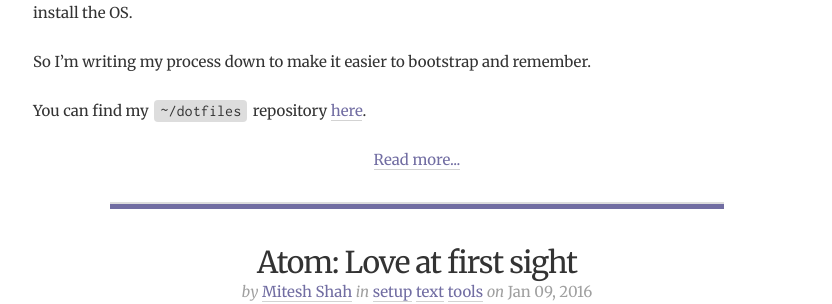
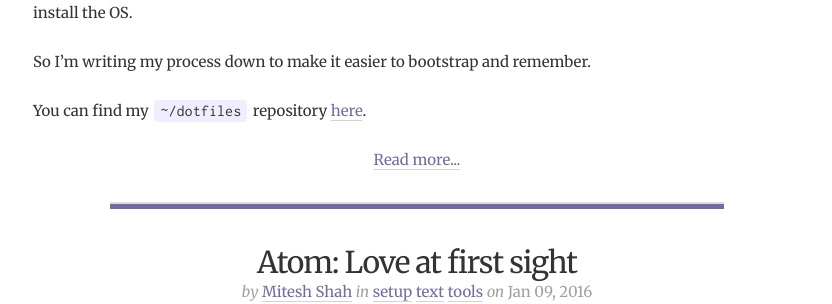
Before and after one commit to Computableverse/computableverse.github.io, a Jekyll site: the page built from index.html, in a window 1280 px wide. Shown: the part 549-853 px from the top of the page, without its empty margins (223-1055 px from the left). Built offline with Jekyll 4.4.1, drawn with Linux system fonts in a browser that asks for light colours.

Commit message:
Fixed code background.

```diff
--- a/assets/css/main.scss
+++ b/assets/css/main.scss
@@ -19,6 +19,9 @@
 
 // Code variables
 $code-font-family: "Inconsolata-g";
+$code-bg: #eef; // In accordance with _syntax
+$code-color: $link-color;
+
 // $font-mono: Consolas, "Liberation Mono", Menlo, Courier, monospace;
 $font-mono: $code-font-family;
 $font-path-file-name: {{ baseurl }}/assets/fonts/inconsolata-g-webfont;
@@ -34,9 +37,6 @@
        url($font-path-file-name+'.svg#Inconsolata-g') format('svg'); /* Legacy iOS */
 }
 
-$code-color: $link-color;
-$code-bg: #ddd;
-
 @import url(http://fonts.googleapis.com/css?family=Merriweather:400,400italic,700);
 @import "color";
 @import "base";
```
